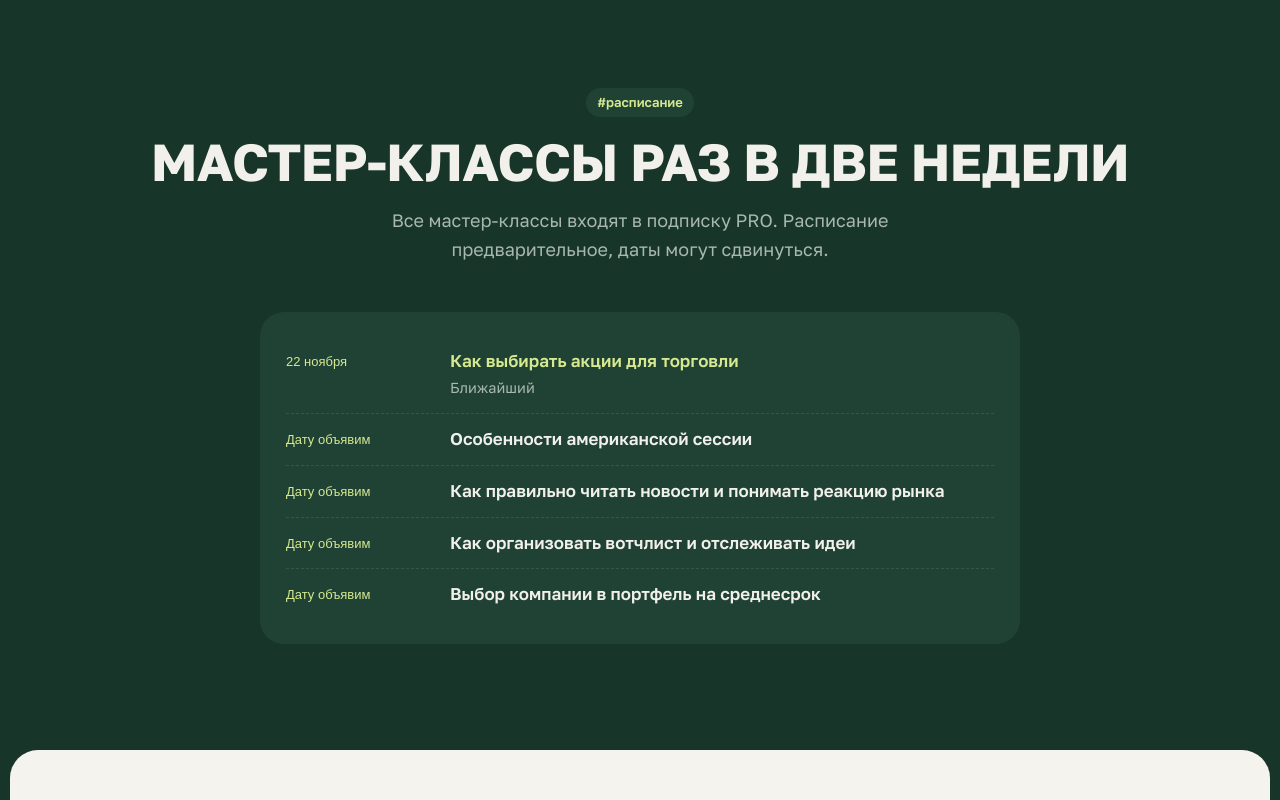
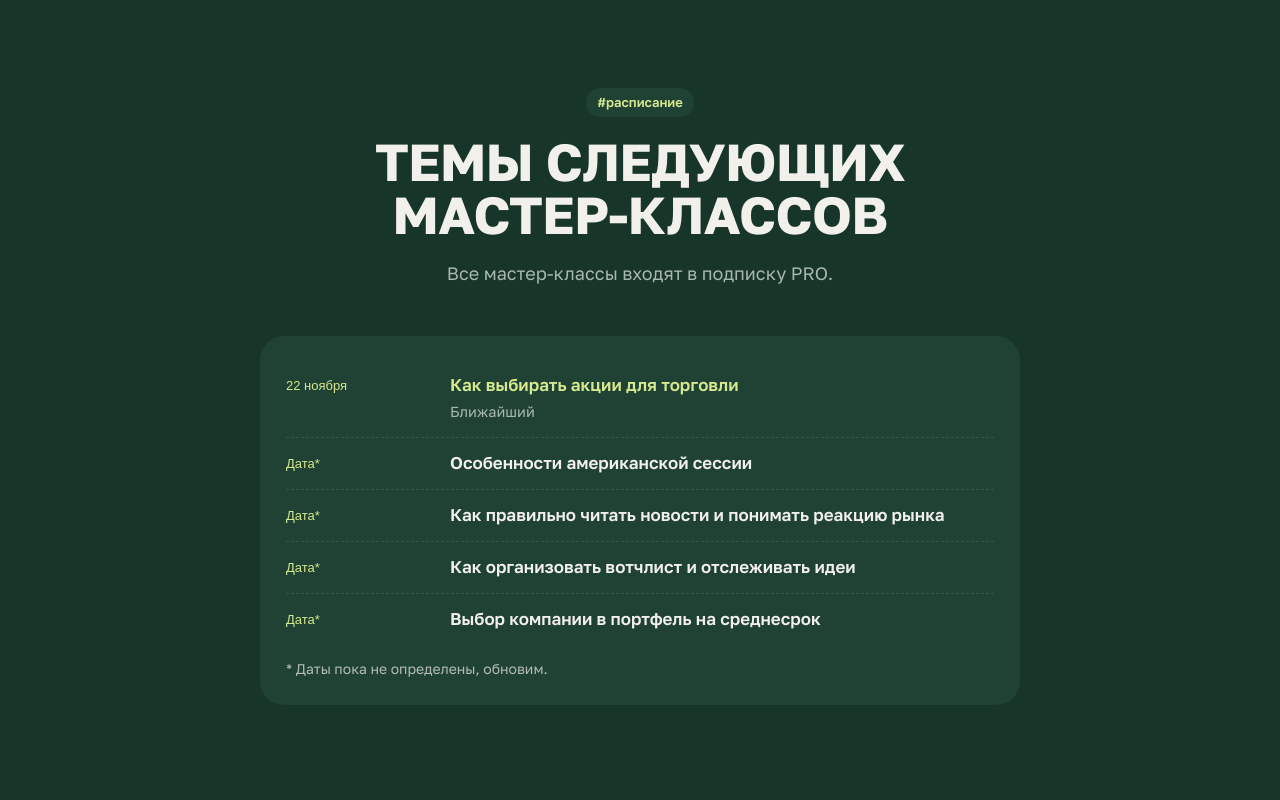
Before and after one commit to Nerunkov/fincircle-landing, a plain HTML site: page index.html in a window 1280 px wide. Shown: the part 1560-2360 px from the top of the page. Drawn offline with Linux system fonts and the light colour scheme; a web font is replaced by a local one.

Commit message:
Расписание: без «раз в две недели», даты следующих МК не определены
Co-Authored-By: Claude Opus 5.5 <noreply@anthropic.com>

```diff
--- a/index.html
+++ b/index.html
@@ -4,7 +4,7 @@
 <meta charset="utf-8">
 <meta name="viewport" content="width=device-width,initial-scale=1,viewport-fit=cover">
 <title>Мастер-класс 22 ноября · Финансовый кружок</title>
-<meta name="description" content="Онлайн-мастер-класс 22 ноября: как выбирать акции для торговли — от вотчлиста на неделю до конкретной идеи. Мастер-классы «Финансового кружка» PRO раз в две недели.">
+<meta name="description" content="Онлайн-мастер-класс 22 ноября: как выбирать акции для торговли — от вотчлиста на неделю до конкретной идеи. Мастер-классы входят в «Финансовый кружок» PRO.">
 <meta name="theme-color" content="#18352a">
 <link rel="icon" href="favicon.svg" type="image/svg+xml">
 <meta property="og:type" content="website">
@@ -361,8 +361,8 @@ footer .disc{flex-basis:100%;font-size:13px}
 
 <section class="panel dark" id="program">
   <div class="in">
-    <div class="head center"><span class="tag">#расписание</span><h2>Мастер-классы раз в две недели</h2><p>Все мастер-классы входят в подписку PRO. Расписание предварительное, даты могут сдвинуться.</p></div>
-    <div class="act sched"><ol class="tl"><li class="now"><time>22 ноября</time><div><h3>Как выбирать акции для торговли</h3><p>Ближайший</p></div></li><li><time>Дату объявим</time><div><h3>Особенности американской сессии</h3></div></li><li><time>Дату объявим</time><div><h3>Как правильно читать новости и понимать реакцию рынка</h3></div></li><li><time>Дату объявим</time><div><h3>Как организовать вотчлист и отслеживать идеи</h3></div></li><li><time>Дату объявим</time><div><h3>Выбор компании в портфель на среднесрок</h3></div></li></ol></div>
+    <div class="head center"><span class="tag">#расписание</span><h2>Темы следующих мастер-классов</h2><p>Все мастер-классы входят в подписку PRO.</p></div>
+    <div class="act sched"><ol class="tl"><li class="now"><time>22 ноября</time><div><h3>Как выбирать акции для торговли</h3><p>Ближайший</p></div></li><li><time>Дата*</time><div><h3>Особенности американской сессии</h3></div></li><li><time>Дата*</time><div><h3>Как правильно читать новости и понимать реакцию рынка</h3></div></li><li><time>Дата*</time><div><h3>Как организовать вотчлист и отслеживать идеи</h3></div></li><li><time>Дата*</time><div><h3>Выбор компании в портфель на среднесрок</h3></div></li></ol><p style="margin-top:14px;font-size:14px;opacity:.7">* Даты пока не определены, обновим.</p></div>
   </div>
 </section>
 
@@ -426,7 +426,7 @@ footer .disc{flex-basis:100%;font-size:13px}
           <li><span class="ico">2</span><div><h3>Попадаете в закрытый чат PRO</h3><p>Идеи внутри дня и на неделю, разборы графиков, Market Pulse по понедельникам. Ссылку на мастер-класс пришлём туда же.</p></div></li>
           <li><span class="ico">3</span><div><h3>22 ноября — мастер-класс</h3><p>Закрытая трансляция на YouTube.</p></div></li>
         </ol>
-        <div class="incl"><h3>В PRO входит</h3><ul><li class="on">Мастер-классы раз в две недели</li><li>Закрытый чат</li><li>Market Pulse</li><li>Портфель кружка</li><li>Еженедельные созвоны</li><li class="on">Спецоффер от UTEX</li></ul></div>
+        <div class="incl"><h3>В PRO входит</h3><ul><li class="on">Мастер-классы</li><li>Закрытый чат</li><li>Market Pulse</li><li>Портфель кружка</li><li>Еженедельные созвоны</li><li class="on">Спецоффер от UTEX</li></ul></div>
       </div>
     </div>
   </div>
```
